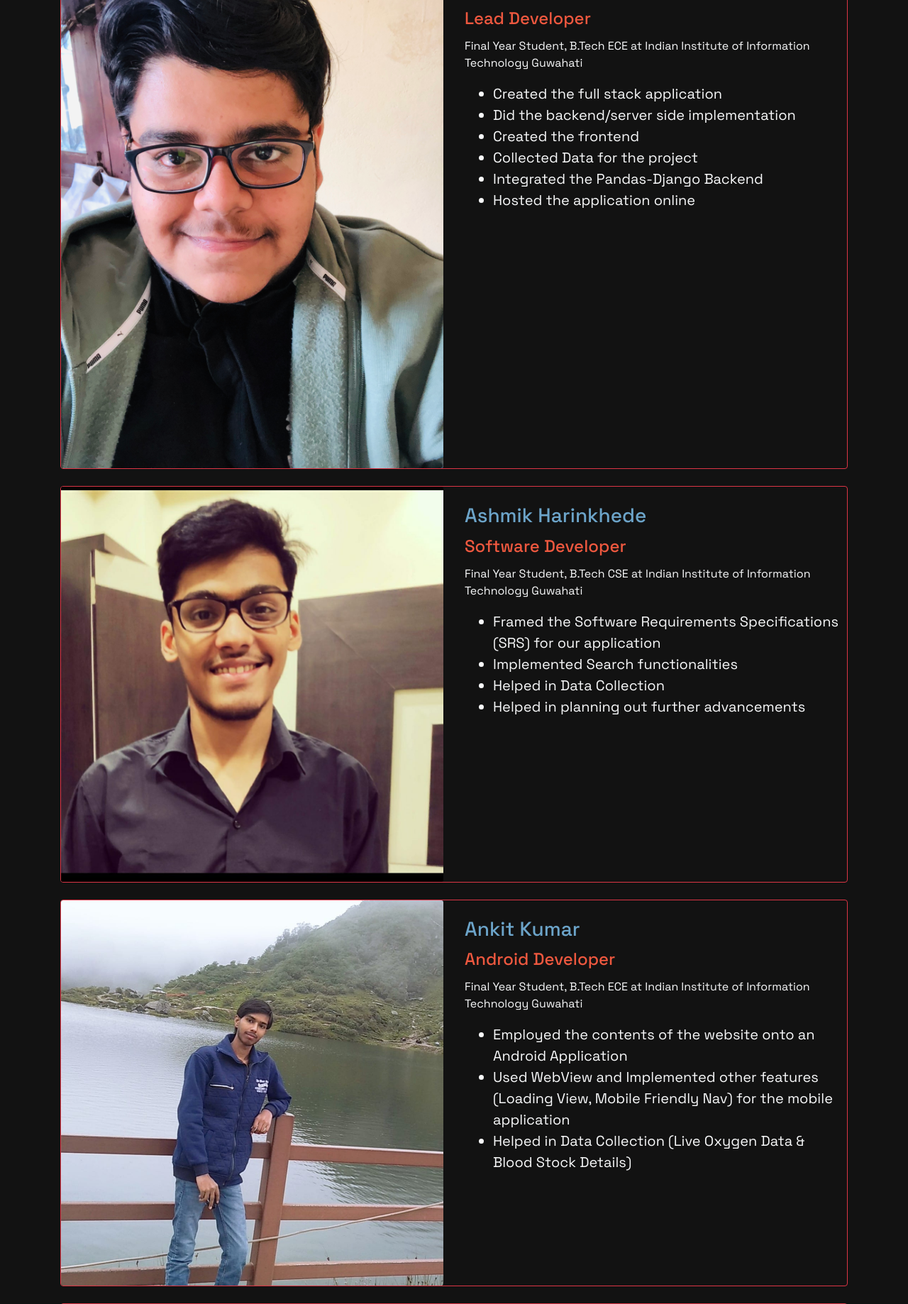
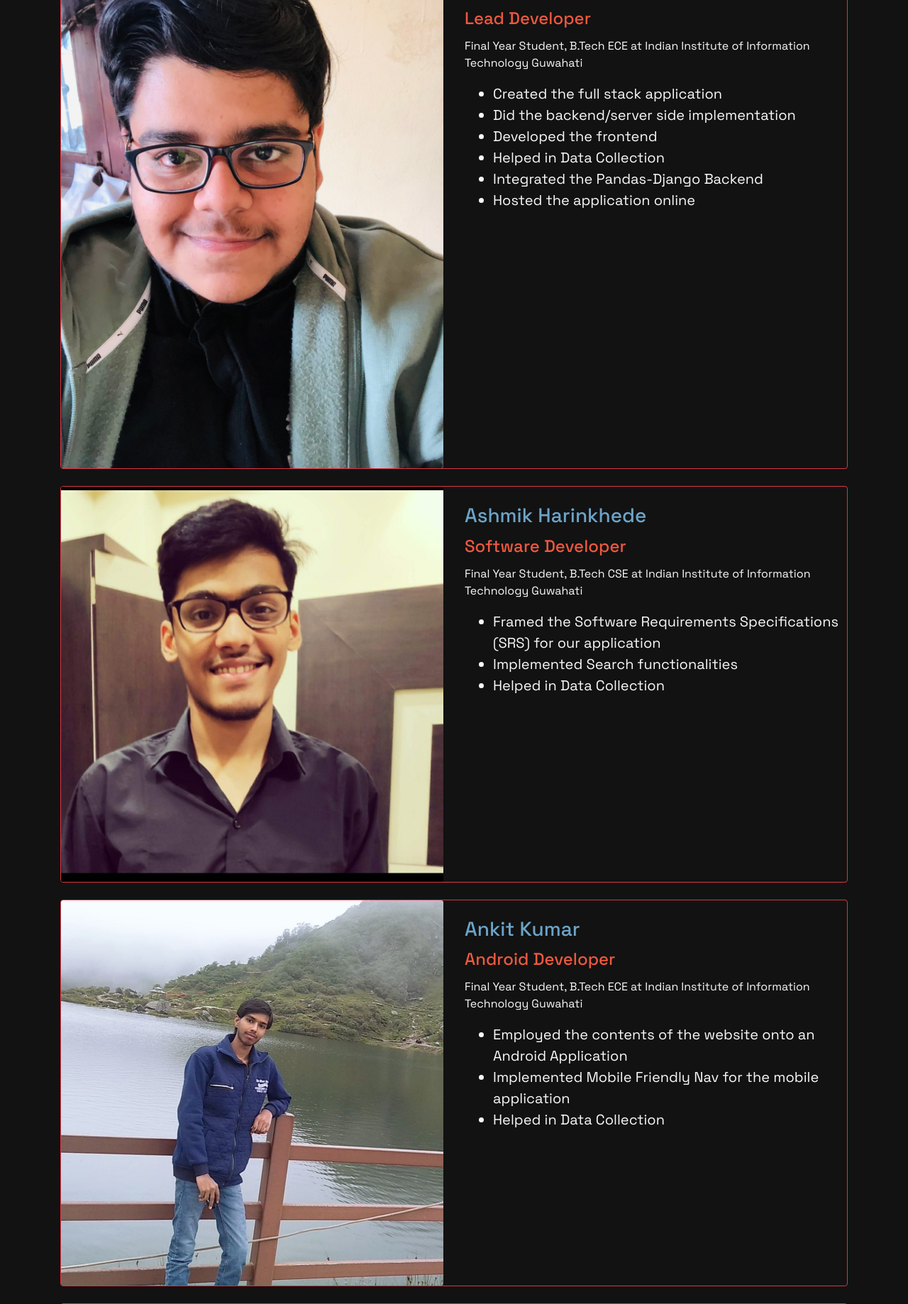
Before and after one commit to iamajitsingh/django3-MCARE, a Django app: template search/templates/search/about.html in a window 1280 px wide. Shown: the part 754-2592 px from the top of the page at 71% size. Run offline with Django 3.2, Linux system fonts and the light colour scheme; the template is opened without the code that fills it, so the values that code supplies are empty; some libraries are stand-ins or nearby versions.

```diff
--- a/search/templates/search/about.html
+++ b/search/templates/search/about.html
@@ -40,9 +40,7 @@
                 <li class="nav-item">
                     <a href="{% url 'home' %}" class="nav-link">Home</a>
                 </li>
-                 <li class="nav-item">
-                    <a class="nav-link" href="{% url 'covidhome' %}">Go Back</a>
-                </li>
+
             </ul>
         </div>
     </nav>
@@ -92,10 +90,10 @@
                 Did the backend/server side implementation
             </li>
             <li class="lead">
-                Created the frontend
+                Developed the frontend
             </li>
             <li class="lead">
-                Collected Data for the project
+                Helped in Data Collection
             </li>
             <li class="lead">
                 Integrated the Pandas-Django Backend
@@ -130,9 +128,6 @@
             <li class="lead">
                Helped in Data Collection
             </li>
-            <li class="lead">
-               Helped in planning out further advancements
-            </li>
         </ul>
     </div>
      </div>
@@ -155,9 +150,9 @@
             <li class="lead">
 Employed the contents of the website onto an Android Application            </li>
             <li class="lead">
-Used WebView and Implemented other features (Loading View, Mobile Friendly Nav) for the mobile application            </li>
+Implemented Mobile Friendly Nav for the mobile application            </li>
             <li class="lead">
-Helped in Data Collection (Live Oxygen Data & Blood Stock Details)
+Helped in Data Collection
             </li>
         </ul>
     </div>
--- a/search/templates/search/completed.html
+++ b/search/templates/search/completed.html
@@ -94,7 +94,7 @@
 <svg xmlns="http://www.w3.org/2000/svg" width="22" height="22" fill="currentColor" class="bi bi-github text-dark" viewBox="0 0 16 16">
   <path d="M8 0C3.58 0 0 3.58 0 8c0 3.54 2.29 6.53 5.47 7.59.4.07.55-.17.55-.38 0-.19-.01-.82-.01-1.49-2.01.37-2.53-.49-2.69-.94-.09-.23-.48-.94-.82-1.13-.28-.15-.68-.52-.01-.53.63-.01 1.08.58 1.23.82.72 1.21 1.87.87 2.33.66.07-.52.28-.87.51-1.07-1.78-.2-3.64-.89-3.64-3.95 0-.87.31-1.59.82-2.15-.08-.2-.36-1.02.08-2.12 0 0 .67-.21 2.2.82.64-.18 1.32-.27 2-.27.68 0 1.36.09 2 .27 1.53-1.04 2.2-.82 2.2-.82.44 1.1.16 1.92.08 2.12.51.56.82 1.27.82 2.15 0 3.07-1.87 3.75-3.65 3.95.29.25.54.73.54 1.48 0 1.07-.01 1.93-.01 2.2 0 .21.15.46.55.38A8.012 8.012 0 0 0 16 8c0-4.42-3.58-8-8-8z"/>
 </svg>
-          <a href = "https://github.com/iamajitsingh/MCare-FrostHack" target="_blank" style="color:#eeeeee;">Project Link</a> |
+          <a href = "https://github.com/iamajitsingh/" target="_blank" style="color:#eeeeee;">Ajit Singh</a> |
 
      Wear Masks <img src="{% static 'mask.png' %}" height="22" width="30"/> Save Lives <svg xmlns="http://www.w3.org/2000/svg" width="22" height="22" fill="currentColor" class="bi bi-person-check-fill text-dark" viewBox="0 0 16 16">
   <path fill-rule="evenodd" d="M15.854 5.146a.5.5 0 0 1 0 .708l-3 3a.5.5 0 0 1-.708 0l-1.5-1.5a.5.5 0 0 1 .708-.708L12.5 7.793l2.646-2.647a.5.5 0 0 1 .708 0z"/>
--- a/search/templates/search/display_help.html
+++ b/search/templates/search/display_help.html
@@ -132,7 +132,7 @@
 <svg xmlns="http://www.w3.org/2000/svg" width="22" height="22" fill="currentColor" class="bi bi-github text-dark" viewBox="0 0 16 16">
   <path d="M8 0C3.58 0 0 3.58 0 8c0 3.54 2.29 6.53 5.47 7.59.4.07.55-.17.55-.38 0-.19-.01-.82-.01-1.49-2.01.37-2.53-.49-2.69-.94-.09-.23-.48-.94-.82-1.13-.28-.15-.68-.52-.01-.53.63-.01 1.08.58 1.23.82.72 1.21 1.87.87 2.33.66.07-.52.28-.87.51-1.07-1.78-.2-3.64-.89-3.64-3.95 0-.87.31-1.59.82-2.15-.08-.2-.36-1.02.08-2.12 0 0 .67-.21 2.2.82.64-.18 1.32-.27 2-.27.68 0 1.36.09 2 .27 1.53-1.04 2.2-.82 2.2-.82.44 1.1.16 1.92.08 2.12.51.56.82 1.27.82 2.15 0 3.07-1.87 3.75-3.65 3.95.29.25.54.73.54 1.48 0 1.07-.01 1.93-.01 2.2 0 .21.15.46.55.38A8.012 8.012 0 0 0 16 8c0-4.42-3.58-8-8-8z"/>
 </svg>
-          <a href = "https://github.com/iamajitsingh/MCare-FrostHack" target="_blank" style="color:#eeeeee;">Project Link</a> |
+          <a href = "https://github.com/iamajitsingh/MCare-" target="_blank" style="color:#eeeeee;">Ajit Singh</a> |
 
      Wear Masks <img src="{% static 'mask.png' %}" height="22" width="30"/> Save Lives <svg xmlns="http://www.w3.org/2000/svg" width="22" height="22" fill="currentColor" class="bi bi-person-check-fill text-dark" viewBox="0 0 16 16">
   <path fill-rule="evenodd" d="M15.854 5.146a.5.5 0 0 1 0 .708l-3 3a.5.5 0 0 1-.708 0l-1.5-1.5a.5.5 0 0 1 .708-.708L12.5 7.793l2.646-2.647a.5.5 0 0 1 .708 0z"/>
```
Also changed, not shown: Readme_images/HackDSC.png (added).
